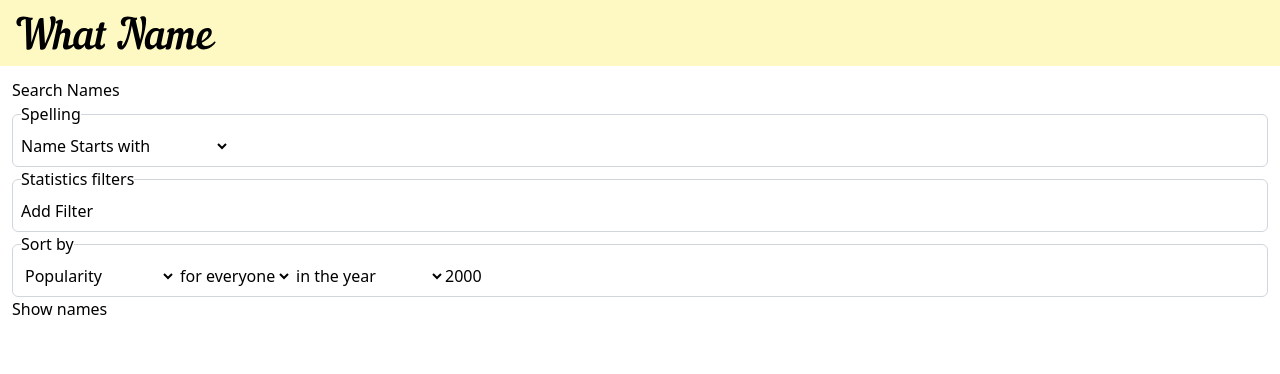
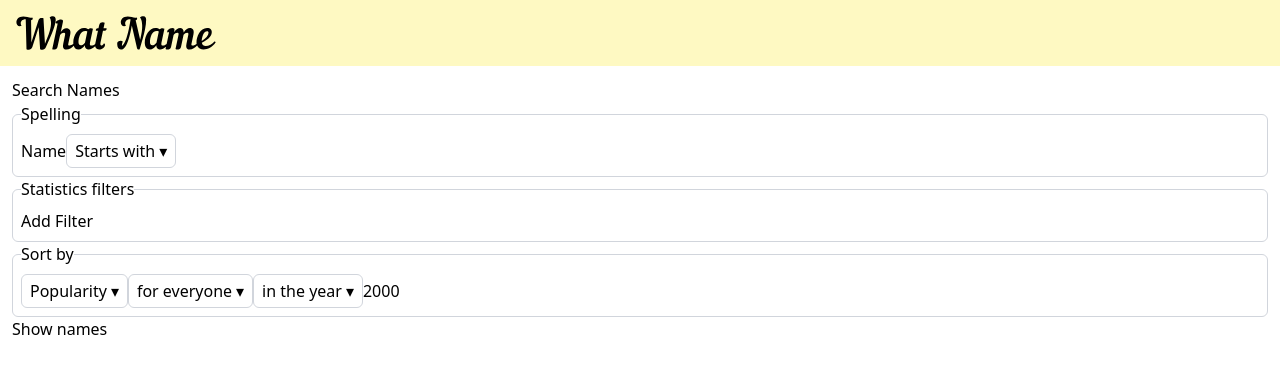
Before and after one commit to seancolsen/nyb, a React (Vite) app in the folder frontend/: page / in a window 1280 px wide. Shown: the top 374 px of the page. Built offline with nearby package versions, Linux system fonts and the light colour scheme; what @qubit-rs/client would draw is missing.

Commit message:
Begin converting InlineSelect to Radix

```diff
--- a/frontend/package.json
+++ b/frontend/package.json
@@ -13,9 +13,12 @@
   },
   "dependencies": {
     "@qubit-rs/client": "^0.4.5",
+    "@radix-ui/react-select": "^2.2.6",
+    "clsx": "^2.1.1",
     "react": "^19.2.0",
     "react-dom": "^19.2.0",
-    "react-router-dom": "^7.11.0"
+    "react-router-dom": "^7.11.0",
+    "tailwind-merge": "^3.4.0"
   },
   "devDependencies": {
     "@eslint/js": "^9.39.1",
--- a/frontend/src/components/general-purpose/InlineSelect.tsx
+++ b/frontend/src/components/general-purpose/InlineSelect.tsx
@@ -1,3 +1,7 @@
+import * as Select from "@radix-ui/react-select";
+
+import { cn } from "@/utils";
+
 interface Props<V extends string> {
   options: Record<V, React.ReactNode>;
   value: V;
@@ -9,18 +13,32 @@ interface Props<V extends string> {
 
 export function InlineSelect<V extends string>(p: Props<V>) {
   return (
-    <select
-      className={p.className}
-      style={{ minWidth: "min-content" }}
+    <Select.Root
       disabled={p.disabled}
       value={p.value}
-      onChange={(e) => p.onChange(e.target.value as V)}
+      onValueChange={p.onChange}
     >
-      {Object.entries(p.options).map(([option, label]) => (
-        <option key={option} value={option}>
-          {label as React.ReactNode}
-        </option>
-      ))}
-    </select>
+      <Select.Trigger
+        className={cn(
+          "inline-flex items-center justify-center gap-1 px-2 py-1 rounded-md border border-gray-300",
+          p.className,
+        )}
+      >
+        <Select.Value />
+        <Select.Icon aria-hidden>▾</Select.Icon>
+      </Select.Trigger>
+
+      <Select.Portal>
+        <Select.Content position="popper" sideOffset={4}>
+          <Select.Viewport>
+            {Object.entries(p.options).map(([option, label]) => (
+              <Select.Item key={option} value={option}>
+                <Select.ItemText>{label as React.ReactNode}</Select.ItemText>
+              </Select.Item>
+            ))}
+          </Select.Viewport>
+        </Select.Content>
+      </Select.Portal>
+    </Select.Root>
   );
 }
--- a/frontend/src/utils.ts
+++ b/frontend/src/utils.ts
@@ -1,3 +1,10 @@
+import clsx from "clsx";
+import { twMerge } from "tailwind-merge";
+
+export function cn(...inputs: Parameters<typeof clsx>) {
+  return twMerge(clsx(inputs));
+}
+
 export function buildOptions<Value extends string>(
   optionsMap: Record<Value, string>,
 ): { value: Value; label: string }[] {
```
Also changed, not shown: 1 other file (tests, documents, lock files or other folders).
